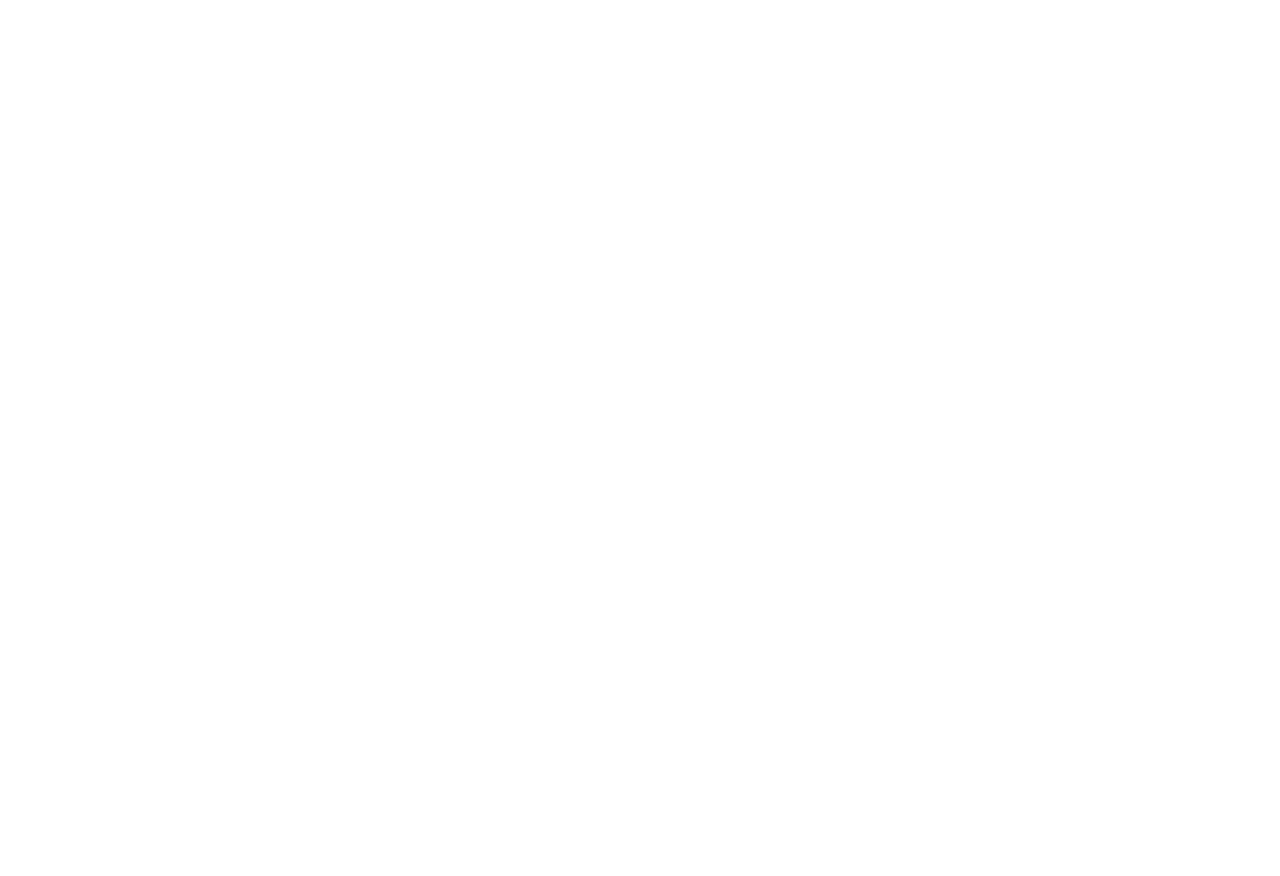
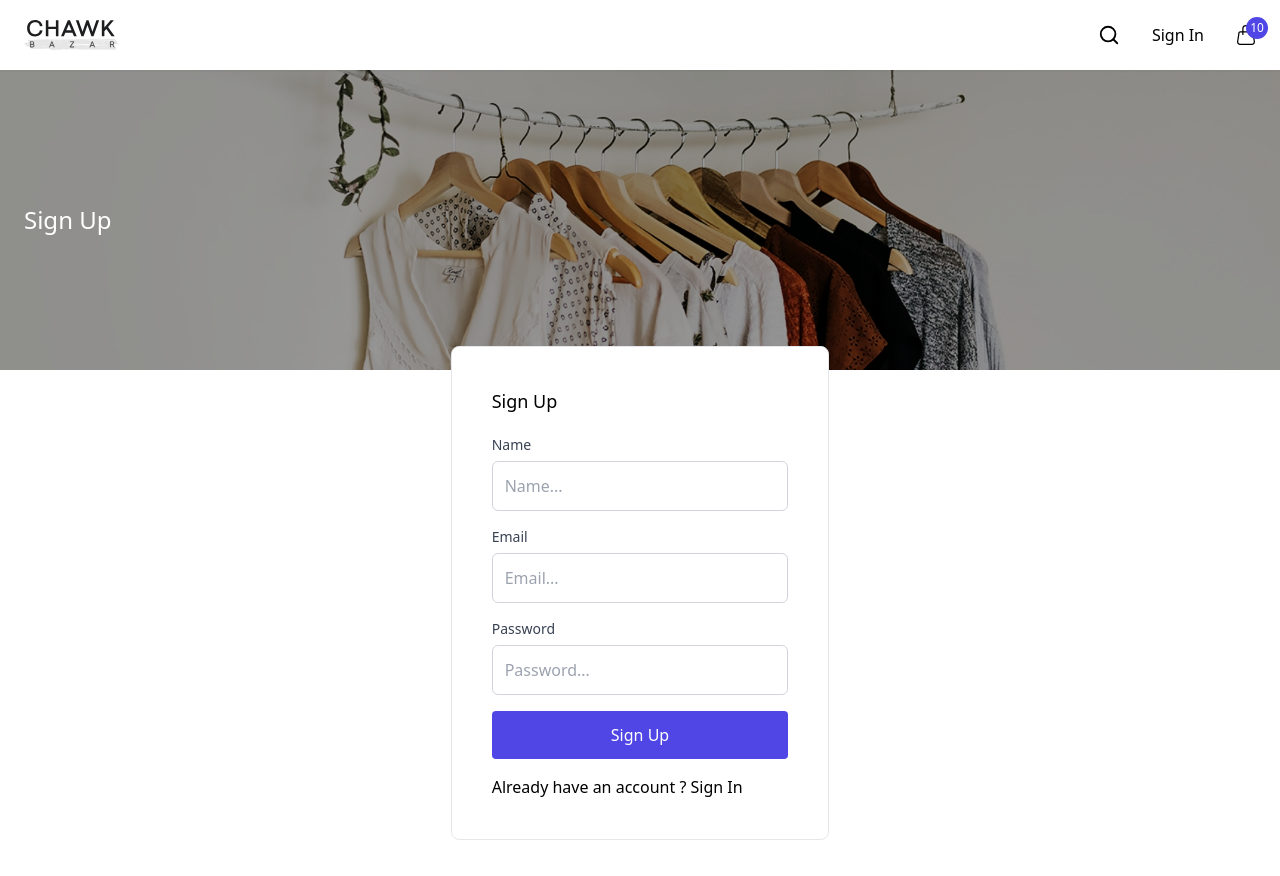
Before and after one commit to geektalent1010/full-stack-chawkbazar, a React (Create React App) app in the folder client/: page /register in a window 1280 px wide. Before the commit this address had no page. Shown: the top 876 px of the page. Before the commit the page ends 800 px from the top, so only its background shows below. Built offline with nearby package versions, Linux system fonts and the light colour scheme.

Commit message:
navbar, register, login and framer motion

```diff
--- a/client/package.json
+++ b/client/package.json
@@ -7,6 +7,7 @@
     "@testing-library/jest-dom": "^5.16.1",
     "@testing-library/react": "^12.1.2",
     "@testing-library/user-event": "^13.5.0",
+    "framer-motion": "^6.3.15",
     "html-react-parser": "^2.0.0",
     "html-to-formatted-text": "^2.7.0",
     "html-to-text": "^8.2.0",
@@ -15,6 +16,7 @@
     "react-color": "^2.19.3",
     "react-dom": "^17.0.2",
     "react-hot-toast": "^2.2.0",
+    "react-icons": "^4.4.0",
     "react-quill": "^2.0.0-beta.4",
     "react-redux": "^7.2.6",
     "react-router-dom": "^6.2.1",
--- /dev/null
+++ b/client/src/components/home/Header.js
@@ -0,0 +1,16 @@
+import {motion} from "framer-motion"
+const Header = ({children}) => {
+    return(
+        <motion.header
+        initial={{opacity: 0}}
+        animate={{opacity: 1}}
+        className="header">
+        <div className="header-cover">
+            <div className="my-container flex-y h-[300px]">
+                <h1 className="header-heading">{children}</h1>
+            </div>
+        </div>
+        </motion.header>
+    )
+}
+export default Header;
--- /dev/null
+++ b/client/src/components/home/Nav.js
@@ -0,0 +1,27 @@
+import {Link} from "react-router-dom"
+import {FiSearch} from "react-icons/fi";
+import {BsHandbag} from "react-icons/bs"
+const Nav = () => {
+    return(
+        <nav className="nav">
+            <div className="my-container">
+                <div className="flex justify-between items-center">
+                   <Link to="/">
+                    <img src="./logo.svg" className="h-full object-cover" alt="logo" />
+                   </Link>
+                   <ul className="flex items-center">
+                    <li className="nav-li cursor-pointer"><FiSearch size={22} /></li>
+                    <li className="nav-li"><Link to="/login" className="nav-link">sign in</Link></li>
+                    <li className="nav-li relative">
+                        <Link to="/cart">
+                         <BsHandbag size={20} />
+                         <span className="nav-circle">10</span>
+                        </Link>
+                    </li>
+                   </ul>
+                </div>
+            </div>
+        </nav>
+    )
+}
+export default Nav;
--- a/client/src/index.css
+++ b/client/src/index.css
@@ -3,4 +3,6 @@
 @import "./styles/buttons.css";
 @import "./styles/form.css";
 @import "./styles/styles.css";
+@import "./styles/nav.css";
+@import "./styles/header.css";
 @import "tailwindcss/utilities";
--- a/client/src/routes/Routing.js
+++ b/client/src/routes/Routing.js
@@ -8,10 +8,16 @@
 import Private from "./Private.js"
 import Public from "./Public";
 import EditProduct from "../screens/dashboard/EditProduct";
+import Home from "../screens/home/Home";
+import Login from "../screens/home/auth/Login";
+import Register from "../screens/home/auth/Register";
 const Routing = () => {
    return(
        <BrowserRouter>
        <Routes>
+           <Route path='/' element={<Home />} />
+           <Route path='login' element={<Login />} />
+           <Route path='register' element={<Register />} />
            <Route path="auth">
                <Route path="admin-login" element={<Public><AdminLogin /></Public >} />
            </Route>
--- /dev/null
+++ b/client/src/screens/home/Home.js
@@ -0,0 +1,10 @@
+import Nav from "../../components/home/Nav";
+
+const Home = () => {
+    return(
+        <>
+            <Nav />
+        </>
+    )
+}
+export default Home;
--- /dev/null
+++ b/client/src/screens/home/auth/Login.js
@@ -0,0 +1,42 @@
+import {Link} from "react-router-dom"
+import {motion} from "framer-motion"
+import Header from "../../../components/home/Header";
+import Nav from "../../../components/home/Nav";
+
+const Login = () => {
+    return(
+        <>
+        <Nav />
+        <div className="mt-[70px] pb-[80px]">
+         <Header>
+            sign in
+         </Header>
+         <div className="flex flex-wrap justify-center">
+            <motion.div
+            initial={{opacity: 0, x: "-100vw"}}
+            animate={{opacity: 1, x: 0}}
+            className="w-full sm:w-10/12 md:w-8/12 lg:w-6/12 xl:w-4/12 p-6">
+                <form className="bg-white rounded-lg -mt-12 border border-gray-200 p-10">
+                    <h1 className="heading mb-5">sign in</h1>
+                    <div className="mb-4">
+                        <label htmlFor="email" className="form-label">email</label>
+                        <input type="email" name="email" id="email" className="form-input" placeholder="Email..." />
+                    </div>
+                    <div className="mb-4">
+                        <label htmlFor="password" className="form-label">password</label>
+                        <input type="password" name="password" id="password" className="form-input" placeholder="Password..." />
+                    </div>
+                    <div className="mb-4">
+                        <input type="submit" value="sign in" className="btn btn-indigo w-full " />
+                    </div>
+                    <div>
+                        <p>Don't have an account ? <span className="capitalize font-medium text-base text-black"><Link to="/register">register</Link></span></p>
+                    </div>
+                </form>
+            </motion.div>
+         </div>
+        </div>
+        </>
+    )
+}
+export default Login;
--- /dev/null
+++ b/client/src/screens/home/auth/Register.js
@@ -0,0 +1,46 @@
+import {Link} from "react-router-dom"
+import {motion} from "framer-motion"
+import Header from "../../../components/home/Header";
+import Nav from "../../../components/home/Nav";
+
+const Register = () => {
+    return(
+        <>
+        <Nav />
+        <div className="mt-[70px] pb-[80px]">
+         <Header>
+            sign up
+         </Header>
+         <div className="flex flex-wrap justify-center">
+            <motion.div
+            initial={{opacity: 0, x: "-100vw"}}
+            animate={{opacity: 1, x: 0}}
+            className="w-full sm:w-10/12 md:w-8/12 lg:w-6/12 xl:w-4/12 p-6">
+                <form className="bg-white rounded-lg -mt-12 border border-gray-200 p-10">
+                    <h1 className="heading mb-5">sign up</h1>
+                    <div className="mb-4">
+                        <label htmlFor="name" className="form-label">name</label>
+                        <input type="text" name="name" id="name" className="form-input" placeholder="Name..." />
+                    </div>
+                    <div className="mb-4">
+                        <label htmlFor="email" className="form-label">email</label>
+                        <input type="email" name="email" id="email" className="form-input" placeholder="Email..." />
+                    </div>
+                    <div className="mb-4">
+                        <label htmlFor="password" className="form-label">password</label>
+                        <input type="password" name="password" id="password" className="form-input" placeholder="Password..." />
+                    </div>
+                    <div className="mb-4">
+                        <input type="submit" value="sign up" className="btn btn-indigo w-full " />
+                    </div>
+                    <div>
+                        <p>Already have an account ? <span className="capitalize font-medium text-base text-black"><Link to="/login">sign in</Link></span></p>
+                    </div>
+                </form>
+            </motion.div>
+         </div>
+        </div>
+        </>
+    )
+}
+export default Register;
--- a/client/src/styles/form.css
+++ b/client/src/styles/form.css
@@ -7,3 +7,9 @@
 .input-file {
   @apply block file:py-2.5 file:px-4 file:rounded file:cursor-pointer file:bg-indigo-600 file:text-white file:text-sm file:font-medium file:mr-4;
 }
+.form-label {
+  @apply block mb-1.5 text-sm font-medium capitalize text-gray-700;
+}
+.form-input {
+  @apply w-full border px-3 py-3 border-gray-300 rounded-md outline-none;
+}
--- /dev/null
+++ b/client/src/styles/header.css
@@ -0,0 +1,9 @@
+.header {
+    @apply w-full h-[300px] bg-[url('../assets/images/header.jpg')] bg-no-repeat bg-cover relative -z-10;
+}
+.header-cover {
+    @apply absolute inset-0 w-full h-full bg-black/40;
+}
+.header-heading {
+    @apply text-white text-2xl capitalize font-medium;
+}
--- /dev/null
+++ b/client/src/styles/nav.css
@@ -0,0 +1,12 @@
+.nav {
+    @apply bg-white w-full h-[70px] flex items-center shadow-sm fixed top-0 right-0 left-0;
+}
+.nav-li {
+    @apply ml-8;
+}
+.nav-link {
+    @apply text-base font-medium text-black capitalize;
+}
+.nav-circle {
+   @apply flex items-center justify-center w-[22px] h-[22px] rounded-full bg-indigo-600 text-xs text-white font-medium absolute -top-2 -right-3;
+}
--- a/client/src/styles/styles.css
+++ b/client/src/styles/styles.css
@@ -23,3 +23,12 @@
   .ql-container.ql-snow {
     @apply border-none bg-gray-700 !important;
   }
+  .my-container {
+    @apply max-w-screen-xl w-full mx-auto px-6;
+  }
+  .flex-y {
+    @apply flex items-center;
+  }
+  .heading {
+    @apply text-lg capitalize font-medium;
+  }
```
Also changed, not shown: client/src/assets/images/header.jpg (added), 1 other file (tests, documents, lock files or other folders).
